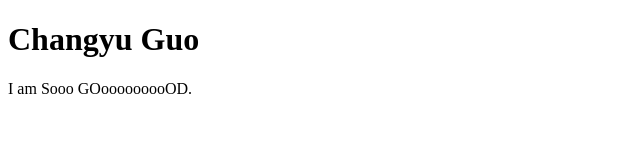
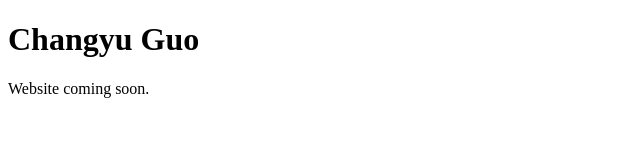
Before and after one commit to dalizijun/dalizijun.github.io, a plain HTML site: page index.htm in a window 1280 px wide. Shown: the full height of the page, 0-640 px from the left. Drawn offline with Linux system fonts and the light colour scheme.

Commit message:
Update index.htm

```diff
--- a/index.htm
+++ b/index.htm
@@ -6,7 +6,7 @@
 <body>
 
 <h1>Changyu Guo</h1>
-<p>I am Sooo GOooooooooOD.</p>
+<p>Website coming soon.</p>
 
 </body>
 </html>
```
